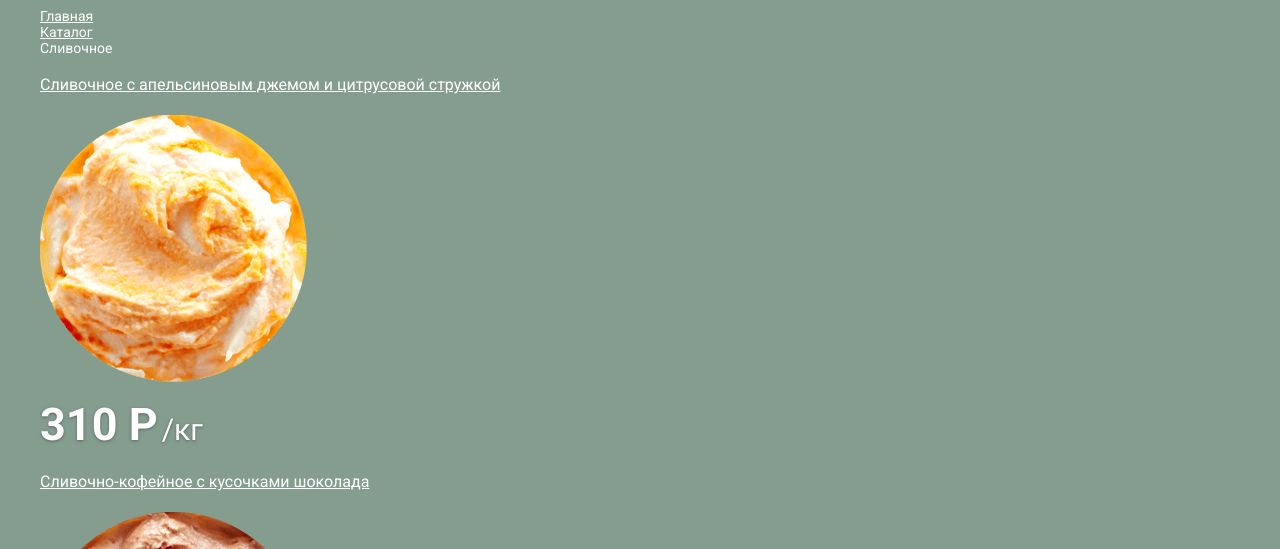
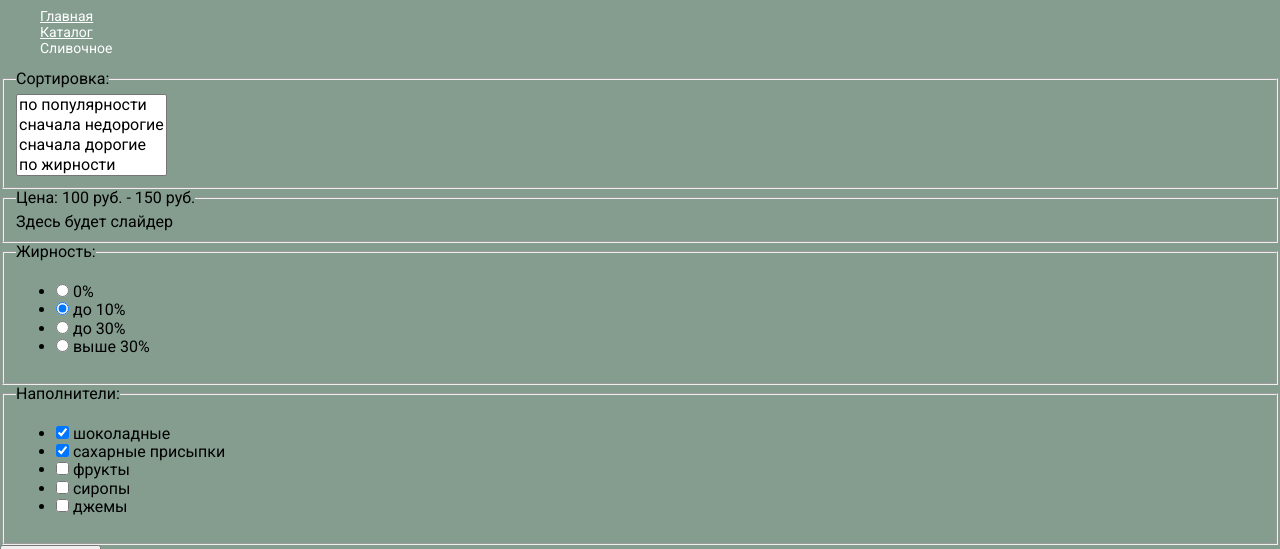
Before and after one commit to GaisinMD/792157-gllacy-24, a plain HTML site: page catalog.html in a window 1280 px wide. Shown: the part 403-952 px from the top of the page. Drawn offline with Linux system fonts and the light colour scheme.

Commit message:
Задание 9
доверсатл  форму фильтров в catalog.html

```diff
--- a/catalog.html
+++ b/catalog.html
@@ -138,7 +138,70 @@
     <!-- Секция фильтров -->
     <section class="form-filters">
       <h2 class="visually-hidden">Форма фильтров</h2>
-      <!-- Здесь будет форма с фильтрами -->
+      <form class="filter-form" action="#" method="GET">
+        <fieldset class=filter-sort>
+          <legend>Сортировка:</legend>
+          <select name="sort" id="sort" size="4">
+            <option value="popular">по популярности</option>
+            <option value="cheap">сначала недорогие</option>
+            <option value="expensive">сначала дорогие</option>
+            <option value="fat">по жирности</option>
+          </select>
+        </fieldset>
+        <fieldset class="filter-price">
+          <legend>Цена: <span>100</span><span> руб.</span><span> - </span><span>150</span><span> руб.</span></legend>
+          <div class="slider">Здесь будет слайдер</div>
+        </fieldset>
+        <fieldset class="filter-fat">
+            <legend>Жирность:</legend>
+            <ul class="list-filter-fat">
+              <li class="list-filter-fat-item">
+                <input type="radio" name="filter-fat-item" value="0" id="fat-0">
+                <label for="fat-0">0%</label>
+              </li>
+              <li class="list-filter-fat-item">
+                <input type="radio" name="filter-fat-item" value="10" id="fat-10" checked>
+                <label for="fat-10">до 10%</label>
+              </li>
+              <li class="list-filter-fat-item">
+                <input type="radio" name="filter-fat-item" value="30" id="fat-30">
+                <label for="fat-30">до 30%</label>
+              </li>
+              <li class="list-filter-fat-item">
+                <input type="radio" name="filter-fat-item" value="40" id="fat-40">
+                <label for="fat-40">выше 30%</label>
+              </li>
+            </ul>
+          </fieldset>
+          <fieldset class="filter-fill">
+            <legend>Наполнители:</legend>
+            <ul class="list-filter-fill">
+              <li class="list-filter-fill-item">
+                <input type="checkbox" name="chocolate" id="chocolate-id" checked>
+                <label for="chocolate-id">шоколадные</label>
+              </li>
+              <li class="list-filter-fill-item">
+                <input type="checkbox" name="sugar" id="sugar-id" checked>
+                <label for="sugar-id">сахарные присыпки</label>
+              </li>
+              <li class="list-filter-fill-item">
+                <input type="checkbox" name="fruit" id="fruit-id">
+                <label for="fruit-id">фрукты</label>
+              </li>
+              <li class="list-filter-fill-item">
+                  <input type="checkbox" name="sirope" id="sirope-id">
+                  <label for="sugar-id">сиропы</label>
+              </li>
+              <li class="list-filter-fill-item">
+                  <input type="checkbox" name="jam" id="jam-id">
+                  <label for="jam-id">джемы</label>
+              </li>
+
+
+            </ul>
+          </fieldset>
+          <button type="submit" class="button-filter-form">Применить</button>
+      </form>
     </section>
 
     <!-- Секция группы товаров -->
```
